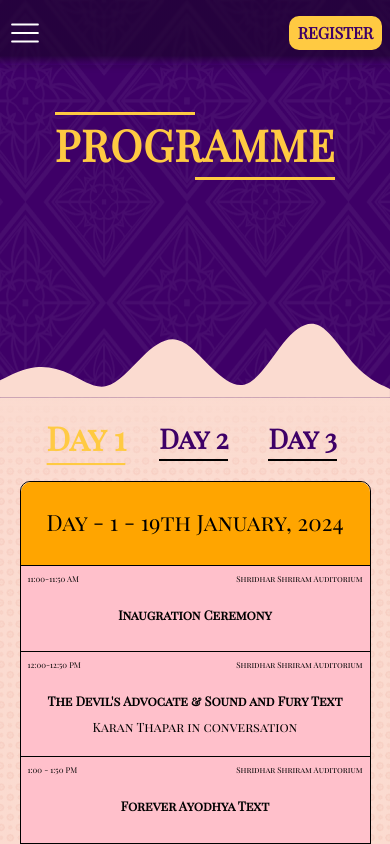
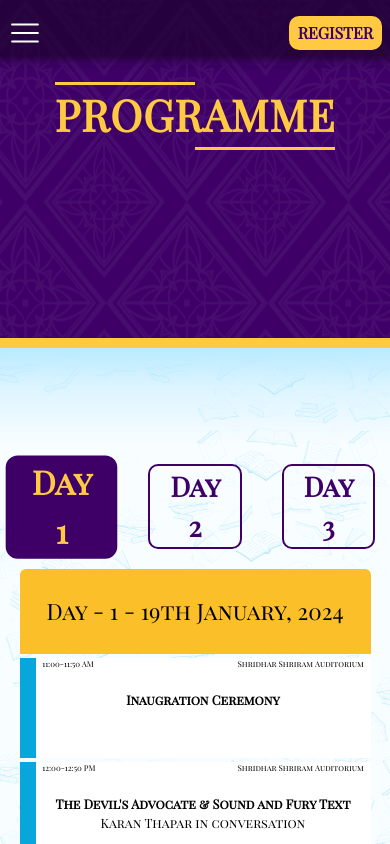
Before and after one commit to mehul1409/DuLitFest, a React (Vite) app: page /programme in a window 390 px wide. Shown: the top 844 px of the page. Built offline with nearby package versions, Linux system fonts and the light colour scheme.

Commit message:
waves removed programme improved

```diff
--- /dev/null
+++ b/src/Components/About/About.jsx
@@ -0,0 +1,14 @@
+import React from 'react'
+
+const About = () => {
+  return (
+    <div>
+
+        About
+
+
+    </div>
+  )
+}
+
+export default About
--- a/src/Components/Crousel/Crousel.css
+++ b/src/Components/Crousel/Crousel.css
@@ -1,20 +1,4 @@
-/* #app {
-    height: 100%;
-  }
-  html,
-  body {
-    position: relative;
-    height: 100%;
-  }
 
-  body {
-    background: #eee;
-    font-family: Helvetica Neue, Helvetica, Arial, sans-serif;
-    font-size: 14px;
-    color: #000;
-    margin: 0;
-    padding: 0;
-  } */
 
   .swiper {
     width: 100%;
@@ -55,19 +39,19 @@
 
   .crousimg {
     margin-top: 26px;
-    width: 90%;
-    height: 190px;
+    /* width: 600px !important; */
+    height: 180px;
     border-bottom-left-radius: 30px;
     border-top-right-radius: 30px;
   }
 
-  .swip-out {
+  /* .swip-out {
     width: 100% !important;
-  }
+  } */
 
   .swip-box {
-     width: 40% !important;
-     height: 260px !important;
+     /* width: 40% !important; */
+     height: 250px !important;
   }
 
   /* .swiper-pagination {
--- a/src/Components/Crousel/Crousel.jsx
+++ b/src/Components/Crousel/Crousel.jsx
@@ -4,26 +4,30 @@ import { Swiper, SwiperSlide } from 'swiper/react';
 
 // Import Swiper styles
 import 'swiper/css';
+import 'swiper/css/free-mode';
 import 'swiper/css/pagination';
-
-import './Crousel.css';
 import spons from '../ExploreCard/spons.png'
 import contact from '../ExploreCard/contact.png'
 import speak from '../ExploreCard/speak.png'
 import time from '../ExploreCard/time.png'
+
+import './Crousel.css';
+
 // import required modules
-// import { Pagination } from 'swiper/modules';
-import { EffectCube, Pagination, Autoplay , Navigation } from 'swiper/modules';
+import { FreeMode, Pagination } from 'swiper/modules';
 
-
-export default function Crousel() {
+export default function App() {
   return (
-
     <>
-      <Swiper className="swip-out"
-      pagination={true}
-
-      modules={[Pagination]} >
+         <Swiper className="swip-out"
+        slidesPerView={3}
+        spaceBetween={30}
+        loop={true}
+        freeMode={true}
+        pagination={{
+          clickable: true,
+        }}
+        modules={[FreeMode, Pagination]} >
         <SwiperSlide className='swip-box'>
             <img src={spons} alt="sponser" className='crousimg' />
             <div className="crouss-div">
@@ -54,6 +58,5 @@ export default function Crousel() {
         </SwiperSlide>
       </Swiper>
     </>
-
   );
 }
--- a/src/Components/Footer/Footer.jsx
+++ b/src/Components/Footer/Footer.jsx
@@ -8,7 +8,7 @@ import wave1 from "./wave1.png";
 const Footer = (props) => {
   return (
     <>
-      <svg
+      {/* <svg
         xmlns="http://www.w3.org/2000/svg"
         viewBox="0 0 1440 320"
         style={{ backgroundColor: props.bgColor }}
@@ -18,7 +18,7 @@ const Footer = (props) => {
           fillOpacity="1"
           d="M0,224L34.3,208C68.6,192,137,160,206,170.7C274.3,181,343,235,411,245.3C480,256,549,224,617,181.3C685.7,139,754,85,823,74.7C891.4,64,960,96,1029,128C1097.1,160,1166,192,1234,202.7C1302.9,213,1371,203,1406,197.3L1440,192L1440,320L1405.7,320C1371.4,320,1303,320,1234,320C1165.7,320,1097,320,1029,320C960,320,891,320,823,320C754.3,320,686,320,617,320C548.6,320,480,320,411,320C342.9,320,274,320,206,320C137.1,320,69,320,34,320L0,320Z"
         ></path>
-      </svg>
+      </svg> */}
 
       {/* <svg
         xmlns="http://www.w3.org/2000/svg"
@@ -35,6 +35,7 @@ const Footer = (props) => {
       {/* <div className= "svgfooter"> */}
       {/* <img src={wave1} alt="wave" style={{mixBlendMode: "multiply"}} /> */}
       {/* </div> */}
+      <div className="design-underline"></div>
       <div className="px-4 py-2 mx-auto sm:max-w-full md:max-w-full lg:max-w-full  Colorbg-backgroundColor text-white">
         <div className="flex flex-col-reverse items-start lg:flex-row md:flex-row md:justify-between text-white py-4 md:py-0 ">
           <div className="sm:col-span-2 text-white mr-8 md:mr-0 mt-4">
--- a/src/Components/PageHeader/PageHeader.jsx
+++ b/src/Components/PageHeader/PageHeader.jsx
@@ -3,8 +3,9 @@ import { motion } from "framer-motion";
 
 const PageHeader = (props) => {
   return (
+    <>
     <div className="wave-header" >
-      <svg
+      {/* <svg
         className="absolute bottom-0 left-0"
         // style={{ backgroundColor: props.bgColor }}
         xmlns="http://www.w3.org/2000/svg"
@@ -15,7 +16,7 @@ const PageHeader = (props) => {
           fillOpacity="1"
           d="M0,256L21.8,245.3C43.6,235,87,213,131,208C174.5,203,218,213,262,234.7C305.5,256,349,288,393,277.3C436.4,267,480,213,524,170.7C567.3,128,611,96,655,106.7C698.2,117,742,171,785,213.3C829.1,256,873,288,916,266.7C960,245,1004,171,1047,117.3C1090.9,64,1135,32,1178,53.3C1221.8,75,1265,149,1309,197.3C1352.7,245,1396,267,1418,277.3L1440,288L1440,320L1418.2,320C1396.4,320,1353,320,1309,320C1265.5,320,1222,320,1178,320C1134.5,320,1091,320,1047,320C1003.6,320,960,320,916,320C872.7,320,829,320,785,320C741.8,320,698,320,655,320C610.9,320,567,320,524,320C480,320,436,320,393,320C349.1,320,305,320,262,320C218.2,320,175,320,131,320C87.3,320,44,320,22,320L0,320Z"
         ></path>
-      </svg>
+      </svg> */}
       <motion.div
         initial={{ opacity: 0 }}
         whileInView={{ opacity: 1 }}
@@ -25,6 +26,8 @@ const PageHeader = (props) => {
         <h1 style={{ textColor: props.textColor }}>{props.heading}</h1>
       </motion.div>
     </div>
+    <div className="design-underline"></div>
+    </>
   );
 };
 
--- a/src/Components/PageHeader/PageHeader.scss
+++ b/src/Components/PageHeader/PageHeader.scss
@@ -1,5 +1,6 @@
 .wave-header {
-  min-height: 52vh;
+  // min-height: 52vh;
+  max-height: 40vh;
   width: 100%;
   background: #f625fb;
   position: relative;
@@ -7,6 +8,13 @@
   justify-content: center;
   align-items: flex-start;
   background: #3e0067 url("../../Pages/Home/homebackg.png");
+}
+
+
+.design-underline {
+  width: 100%;
+  height: 10px;
+  background-color: #FFCA42;
 }
 
 .wave-header .HeadingOfPage h1 {
--- a/src/Pages/Home/Home.jsx
+++ b/src/Pages/Home/Home.jsx
@@ -29,7 +29,7 @@ const Home = () => {
 
 
           <ExploreCard />
-          <motion.div
+          {/* <motion.div
             initial={{ opacity: 0 }}
             whileInView={{ opacity: 1 }}
             transition={{ duration: 1.5, delay: 0.3 }}
@@ -38,7 +38,7 @@ const Home = () => {
           >
             <div id="ribbon-bottom">
               <header className="ribbon-container">
-                {/* <h1></h1> */}
+
                 <h2 className="ribbon">
                   <a className="ribbon-content">About Us</a>
                 </h2>
@@ -91,7 +91,7 @@ const Home = () => {
                 </div>
               </header>
             </div>
-          </motion.div>
+          </motion.div> */}
 
           <Ticket />
           <Footer />
--- a/src/Pages/Programme/Programme.jsx
+++ b/src/Pages/Programme/Programme.jsx
@@ -58,16 +58,24 @@ const Programme = () => {
                   className="one"
                   key={index}
                   style={{
-                    backgroundColor:
-                      event.Place === "Shridhar Shriram Auditorium" ? "pink" : "yellow",
+                    borderLeft: event.Place === "Shridhar Shriram Auditorium" ? "16px solid #07A6DB" : "16px solid #FFCA42",
                   }}
                 >
+                  {/* <div className="event-indicate"></div> */}
                   <div className="top">
                     <p>{event.time}</p>
                     <p>{event.Place}</p>
                   </div>
-                  <h1> {event.Event_Name}</h1>
-                  <p> {event.Address}</p>
+                  <div className="timelin">
+                  <h1
+
+                  > {event.Event_Name}</h1>
+                  <p
+                  style={{
+                    display: !event.Address ? "none" : "block"
+                  }}
+                  > {event.Address}</p>
+                  </div>
                 </motion.div>
               ))}
             </ul>
--- a/src/Pages/Programme/Programme.scss
+++ b/src/Pages/Programme/Programme.scss
@@ -3,9 +3,11 @@
     // #808080 100%);
     // background: linear-gradient(rgb(251, 219, 208, 1) 0%, rgba(251, 219, 208, 0.5) 2%, rgba(251, 219, 208, 0.1) 5%, rgba(251, 219, 208, 0.1) 50%, rgba(251, 219, 208, 0.5) 95%, rgba(251, 219, 208, 1) 100%),
     //     url('./speaker-bg.jpg') center/contain repeat;
-
-    background: linear-gradient(rgba(251, 219, 208, 1) 0%, rgba(251, 219, 208, 0.8) 2%, rgba(251, 219, 208, 0.7) 5%, rgba(251, 219, 208, 0.7) 50%, rgba(251, 219, 208, 1) 80%, rgba(251, 219, 208, 1) 95%),
-        url('./speaker-bg.jpg') center/contain repeat !important;
+    background: linear-gradient(rgba(185, 234, 255, 1) 0%, rgba(185, 234, 255, 0.5) 2%, rgba(185, 234, 255, 0.1) 5%, rgba(185, 234, 255, 0.1) 50%, rgba(185, 234, 255, 0.5) 98%, rgba(185, 234, 255, 1) 100%),
+    url('../Speakers/Books.png') center/contain repeat;
+  padding: 6rem 0rem 0rem 0rem;
+    // background: linear-gradient(rgba(251, 219, 208, 1) 0%, rgba(251, 219, 208, 0.8) 2%, rgba(251, 219, 208, 0.7) 5%, rgba(251, 219, 208, 0.7) 50%, rgba(251, 219, 208, 1) 80%, rgba(251, 219, 208, 1) 95%),
+    //     url('./speaker-bg.jpg') center/contain repeat !important;
 }
 
 .outer-1 {
@@ -33,15 +35,17 @@
     button {
 
         color: #3e0067;
+        border-radius: 8px;
         font-size: 2rem;
         font-style: Playfare Display;
         font-weight: 600;
         border-radius: 10px;
         // padding: 5px 9px;
         margin: 0px 50px;
-        border-bottom: 2px solid black;
-        border-bottom-left-radius: 0;
-        border-bottom-right-radius: 0;
+        padding: 0px 20px;
+        border: 2px solid #3e0067;
+        // border-bottom-left-radius: 0;
+        // border-bottom-right-radius: 0;
         display: flex;
         justify-content: center;
         margin-bottom: 10px;
@@ -50,7 +54,8 @@
     .activeDay {
         color: #FFCA42;
         transform: scale(1.2);
-        border-bottom: 2px solid #FFCA42;
+        background-color: #3e0067;
+        // border-bottom: 2px solid #FFCA42;
     }
 }
 
@@ -65,10 +70,10 @@
     display: flex;
     justify-content: center;
     align-items: center;
-    background-color: orange;
+    background-color: #fabf29;
     font-size: 1.4rem;
-    border-bottom: 1px solid black;
-    border-radius: 10px;
+    // border-bottom: 3px #dae9ef solid;
+    border-radius: 6px;
     border-bottom-left-radius: 0;
     border-bottom-right-radius: 0;
 }
@@ -76,7 +81,7 @@
 .box-1,
 .box-2,
 .box-3 {
-    border: 1px black solid;
+    // border: 3px #dae9ef solid;
     border-radius: 10px;
     text-align: center;
     // background-color: skyblue;
@@ -92,10 +97,13 @@
     margin-bottom: 0%;
 }
 
-.one {
-    border-bottom: 1px solid black;
 
 
+.event-indicate {
+    height: 200px;
+    position: absolute;
+    width: 20px;
+    background-color: #3e0067;
 }
 
 ul {
@@ -126,7 +134,7 @@ ul {
             margin-bottom: 20px;
             font-size: 1.1rem;
             font-weight: 200;
-            padding-top: 2%;
+            // padding-top: 2%;
         }
 
     }
@@ -236,3 +244,25 @@ ul {
     }
 
 }
+
+// .top {
+//     margin-top: -60px !important;
+// }
+
+.one {
+    // display: flex;
+    // flex-direction: column;
+    // justify-content: center;
+    margin-top: 4px;
+    // border-bottom: 3px #dae9ef solid;
+    background-color: white;
+    height: 140px;
+    border-left: 16px black solid;
+
+}
+
+@media screen and (max-width: 616px) {
+  .one {
+    height: 100px;
+  }
+}
```
Also changed, not shown: src/Pages/Contact/Contact.css (+14 -3 lines), src/Components/About/About.css (added).
